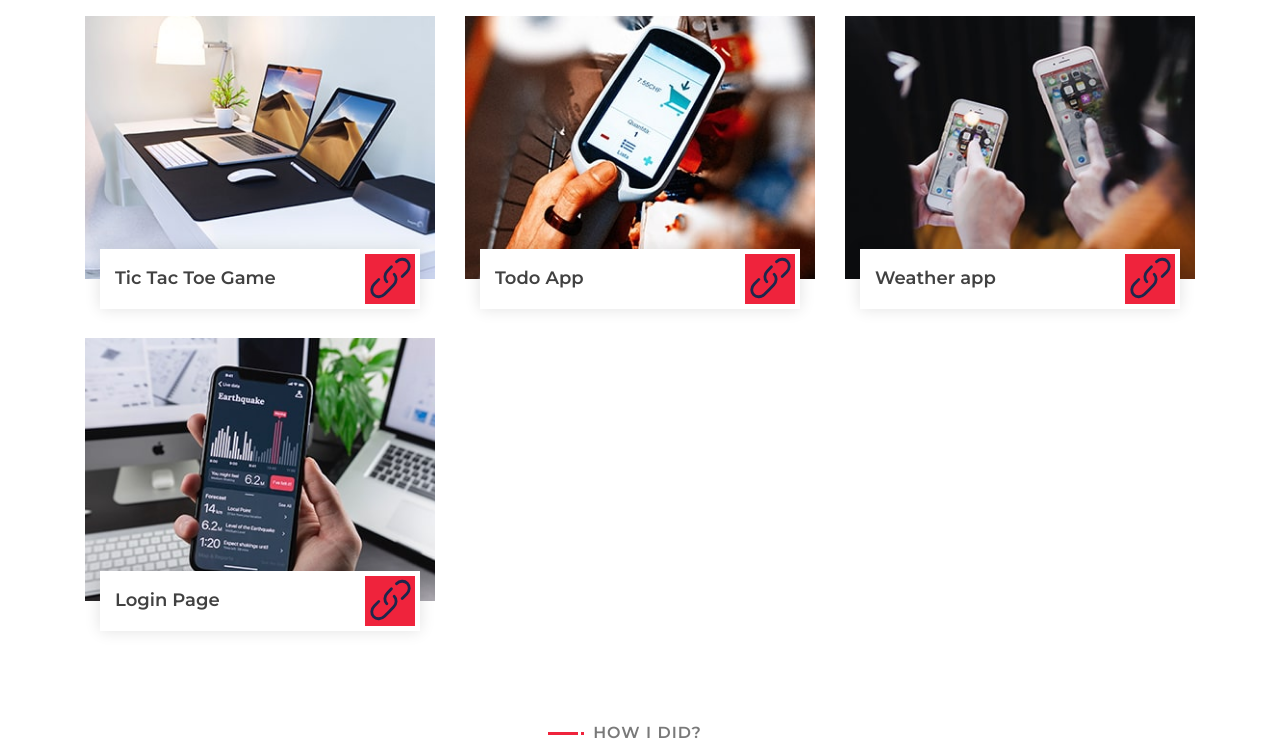
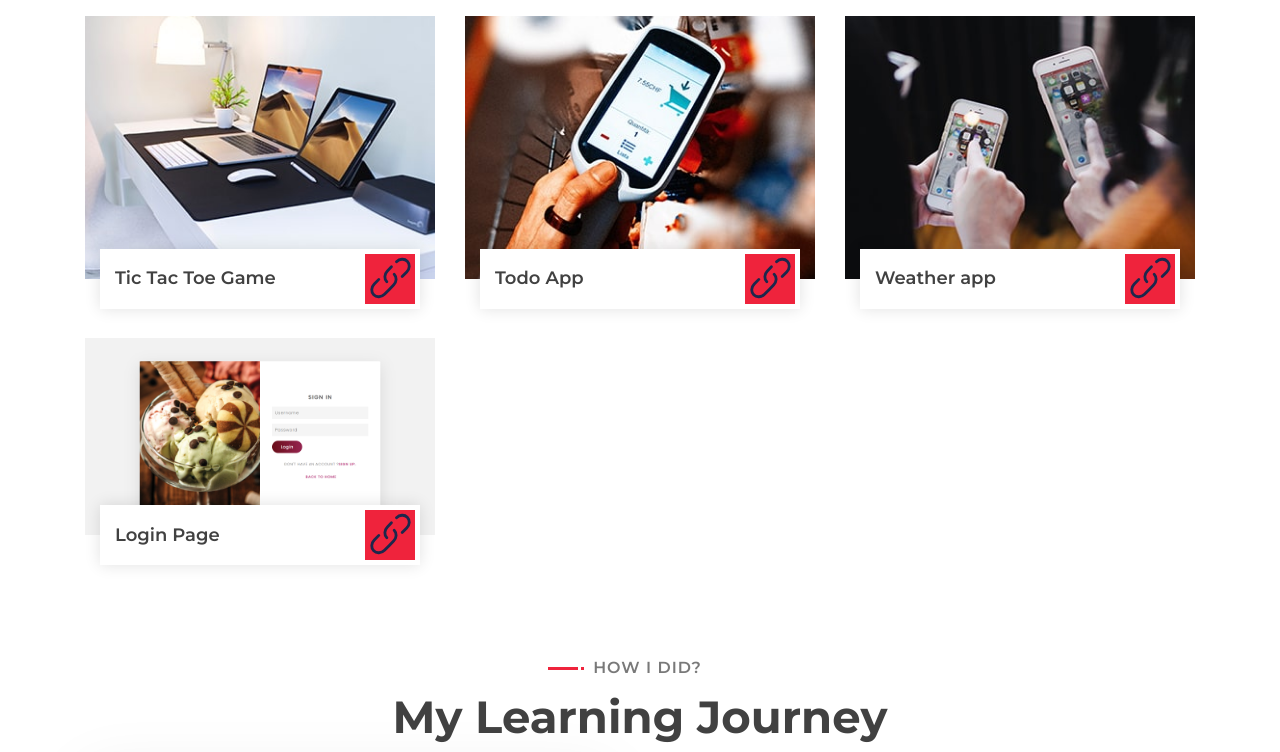
Before and after one commit to dhanushkumar558/MyPortfolio, a plain HTML site: page index.html in a window 1280 px wide. Shown: the part 1846-2598 px from the top of the page. Drawn offline with nearby package versions, Linux system fonts and the light colour scheme.

Commit message:
finished4

```diff
--- a/index.html
+++ b/index.html
@@ -410,7 +410,7 @@
             <div class="col-lg-4 col-md-6 col-sm-12 portfolio-item filter-1 wow fadeInUp" data-wow-delay="1.2s">
                 <div class="portfolio-wrap">
                     <div class="portfolio-img">
-                        <img src="img/portfolio-6.jpg" alt="More Projects Image" data-toggle="modal" data-target="#moreprojectsModal">
+                        <img src="img/Screenshot (27).png" alt="More Projects Image" data-toggle="modal" data-target="#moreprojectsModal">
                     </div>
                     <div class="portfolio-text">
                         <h3>Login Page</h3>
```
Also changed, not shown: img/Screenshot (27).png (added).
